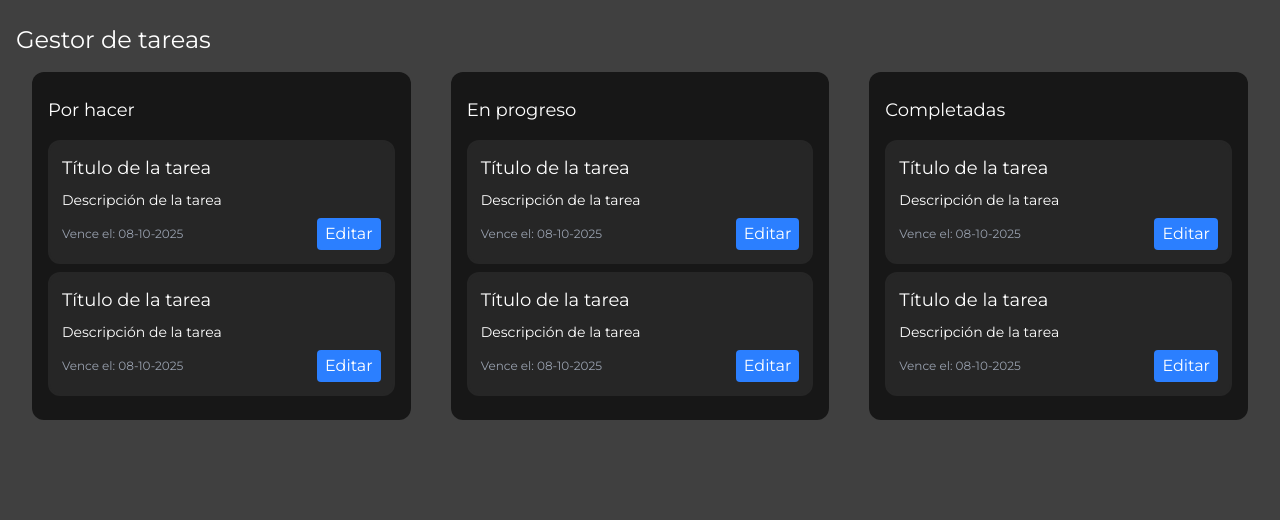
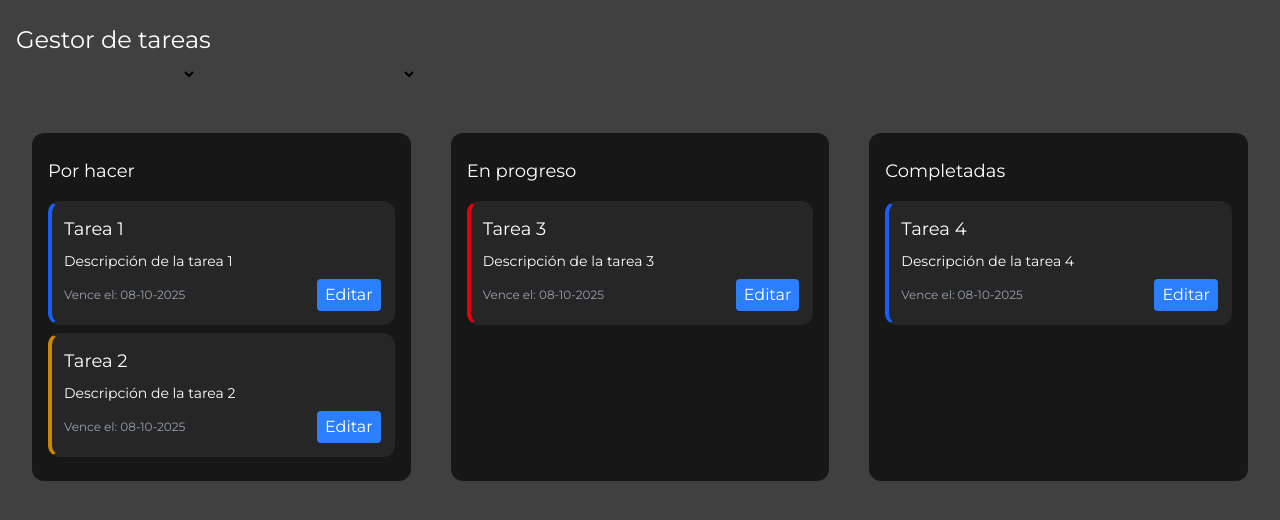
Before and after one commit to PoquetzSY/Gestor-de-tareas, a Vue app: page /dashboard in a window 1280 px wide. Shown: the top 520 px of the page. Built offline with nearby package versions, Linux system fonts and the light colour scheme.

Commit message:
feat: implement task card component with dynamic properties and priority color

```diff
--- a/src/components/dashboard/TaskCard.vue
+++ b/src/components/dashboard/TaskCard.vue
@@ -1,16 +1,51 @@
 <template>
   <div
-    class="bg-neutral-800 border-neutral-800 border-2 text-white rounded-xl p-3 flex flex-col gap-2 hover:border-neutral-300 transition-all"
+    :class="[
+      'bg-neutral-800 border-neutral-800  border-l-4 border-2 text-white rounded-xl p-3 flex flex-col gap-2 hover:border-neutral-300 transition-all',
+      priorityColor,
+    ]"
   >
-    <h3 class="text-lg">Título de la tarea</h3>
-    <p class="text-sm">Descripción de la tarea</p>
+    <h3 class="text-lg">{{ props.title }}</h3>
+    <p class="text-sm">{{ props.description }}</p>
     <div class="flex justify-between items-center">
-      <span class="text-xs text-gray-400">Vence el: 08-10-2025</span>
+      <span class="text-xs text-gray-400">Vence el: {{ props.dueDate }}</span>
       <button class="bg-blue-500 text-white px-2 py-1 rounded">Editar</button>
     </div>
   </div>
 </template>
 
-<script setup></script>
+<script setup>
+import { computed } from 'vue'
+
+const props = defineProps({
+  title: {
+    type: String,
+    required: true,
+  },
+  description: {
+    type: String,
+    required: true,
+  },
+  dueDate: {
+    type: String,
+    required: true,
+    validator: (value) => {
+      const datePattern = /^\d{2}-\d{2}-\d{4}$/
+      return datePattern.test(value)
+    },
+  },
+  priority: {
+    type: String,
+    default: 'baja',
+    validator: (value) => ['alta', 'media', 'baja'].includes(value),
+  },
+})
+
+const priorityColor = computed(() => ({
+  'border-l-blue-600': props.priority === 'baja',
+  'border-l-yellow-600': props.priority === 'media',
+  'border-l-red-600': props.priority === 'alta',
+}))
+</script>
 
 <style scoped></style>
--- /dev/null
+++ b/src/stores/authStore.js
@@ -0,0 +1,34 @@
+import { defineStore } from 'pinia'
+
+export const useAuthStore = defineStore('auth', {
+  state: () => ({
+    token: null,
+    user: null,
+  }),
+  actions: {
+    setUserData({ token, user }) {
+      this.token = token
+      this.user = user
+      localStorage.setItem('token', token)
+      localStorage.setItem('user', JSON.stringify(user))
+    },
+    logout() {
+      this.token = null
+      this.user = null
+      localStorage.removeItem('token')
+      localStorage.removeItem('user')
+    },
+    loadSession() {
+      const storedToken = localStorage.getItem('token')
+      const storedUser = localStorage.getItem('user')
+
+      if (storedToken && storedUser) {
+        this.token = storedToken
+        this.user = JSON.parse(storedUser)
+      }
+    },
+  },
+  getters: {
+    isAuthenticated: (state) => !!state.token,
+  },
+})
--- a/src/stores/counter.js
+++ /dev/null
@@ -1,12 +0,0 @@
-import { ref, computed } from 'vue'
-import { defineStore } from 'pinia'
-
-export const useCounterStore = defineStore('counter', () => {
-  const count = ref(0)
-  const doubleCount = computed(() => count.value * 2)
-  function increment() {
-    count.value++
-  }
-
-  return { count, doubleCount, increment }
-})
--- a/src/views/DashboardView.vue
+++ b/src/views/DashboardView.vue
@@ -1,19 +1,43 @@
 <template>
   <div class="bg-neutral-700 min-h-screen flex flex-col text-white py-6 px-4">
     <h1 class="text-2xl">Gestor de tareas</h1>
+    <div class="flex gap-4 mb-6">
+      <select v-model="selectedUser" class="text-black p-2 rounded">
+        <option value="">Todos los usuarios</option>
+        <option v-for="user in users" :key="user" :value="user">{{ user }}</option>
+      </select>
+
+      <select v-model="selectedPriority" class="text-black p-2 rounded">
+        <option value="">Todas las prioridades</option>
+        <option value="baja">Baja</option>
+        <option value="media">Media</option>
+        <option value="alta">Alta</option>
+      </select>
+    </div>
+
     <section class="flex justify-between gap-10 p-4 container mx-auto">
       <TaskColumns title="Por hacer">
         <draggable v-model="todo" group="tasks" item-key="id" class="flex flex-col gap-2">
           <template #item="{ element }">
-            <TaskCard :task="element" />
+            <TaskCard
+              :title="element.title"
+              :description="element.description"
+              :dueDate="element.dueDate"
+              :priority="element.priority"
+            />
           </template>
         </draggable>
       </TaskColumns>
 
       <TaskColumns title="En progreso">
-        <draggable v-model="inProgress" group="tasks" item-key="id" class="flex flex-col gap-2">
+        <draggable v-model="inProgress" group="tasks" item-key="id" class="flex flex-col gap-4">
           <template #item="{ element }">
-            <TaskCard :task="element" />
+            <TaskCard
+              :title="element.title"
+              :description="element.description"
+              :dueDate="element.dueDate"
+              :priority="element.priority"
+            />
           </template>
         </draggable>
       </TaskColumns>
@@ -21,7 +45,12 @@
       <TaskColumns title="Completadas">
         <draggable v-model="done" group="tasks" item-key="id" class="flex flex-col gap-2">
           <template #item="{ element }">
-            <TaskCard :task="element" />
+            <TaskCard
+              :title="element.title"
+              :description="element.description"
+              :dueDate="element.dueDate"
+              :priority="element.priority"
+            />
           </template>
         </draggable>
       </TaskColumns>
@@ -37,18 +66,39 @@ import draggable from 'vuedraggable'
 
 import { ref } from 'vue'
 const todo = ref([
-  { id: 1, title: 'Tarea 1', description: 'Descripción de la tarea 1' },
-  { id: 2, title: 'Tarea 2', description: 'Descripción de la tarea 2' },
+  {
+    id: 1,
+    title: 'Tarea 1',
+    description: 'Descripción de la tarea 1',
+    dueDate: '08-10-2025',
+    priority: 'baja',
+  },
+  {
+    id: 2,
+    title: 'Tarea 2',
+    description: 'Descripción de la tarea 2',
+    dueDate: '08-10-2025',
+    priority: 'media',
+  },
 ])
 const inProgress = ref([
-  { id: 3, title: 'Tarea 3', description: 'Descripción de la tarea 3' },
-  { id: 4, title: 'Tarea 4', description: 'Descripción de la tarea 4' },
+  {
+    id: 3,
+    title: 'Tarea 3',
+    description: 'Descripción de la tarea 3',
+    dueDate: '08-10-2025',
+    priority: 'alta',
+  },
 ])
 const done = ref([
-  { id: 5, title: 'Tarea 5', description: 'Descripción de la tarea 5' },
-  { id: 6, title: 'Tarea 6', description: 'Descripción de la tarea 6' },
+  {
+    id: 4,
+    title: 'Tarea 4',
+    description: 'Descripción de la tarea 4',
+    dueDate: '08-10-2025',
+    priority: 'baja',
+  },
 ])
-
 </script>
 
 <style scoped></style>
```
